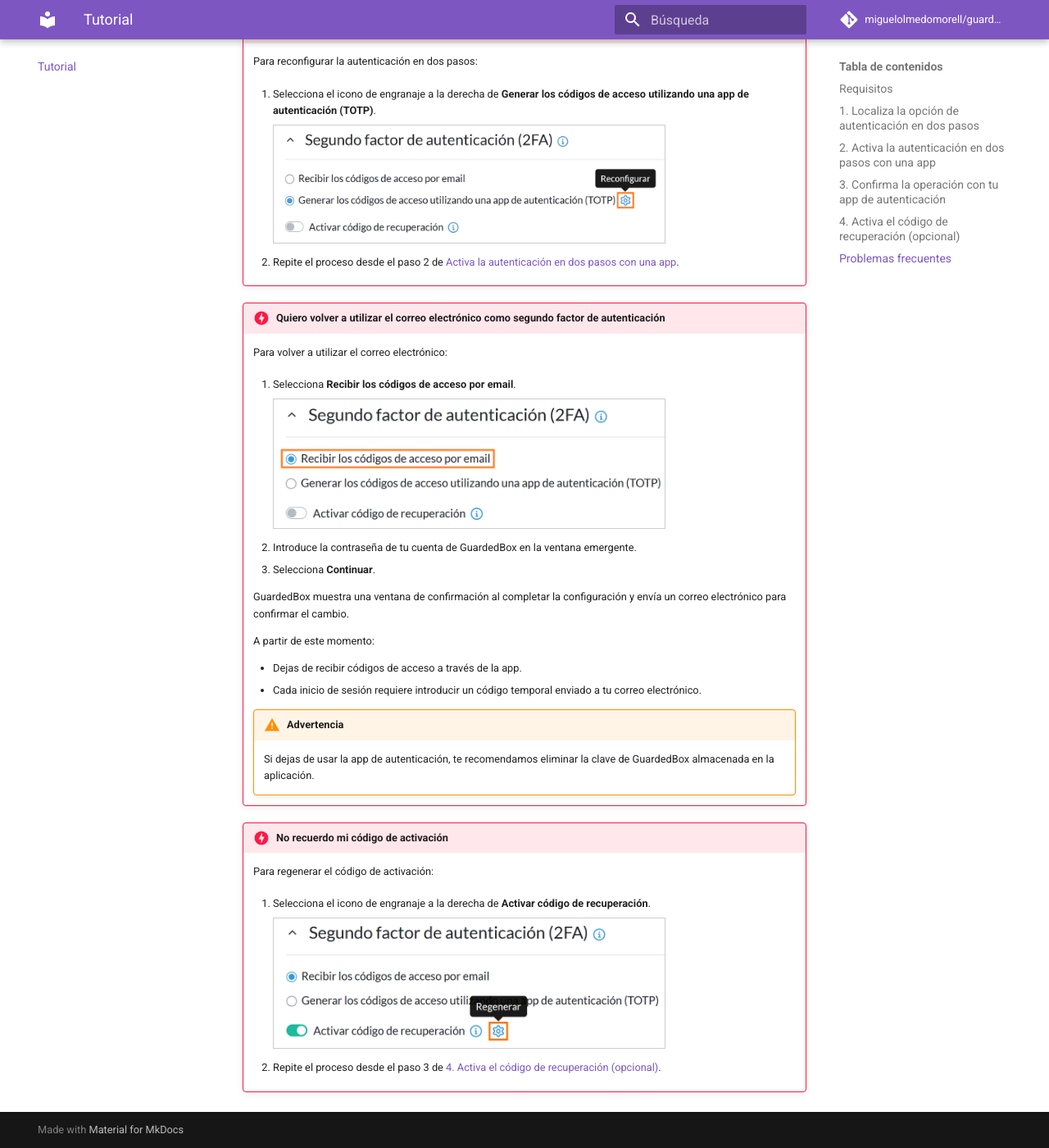
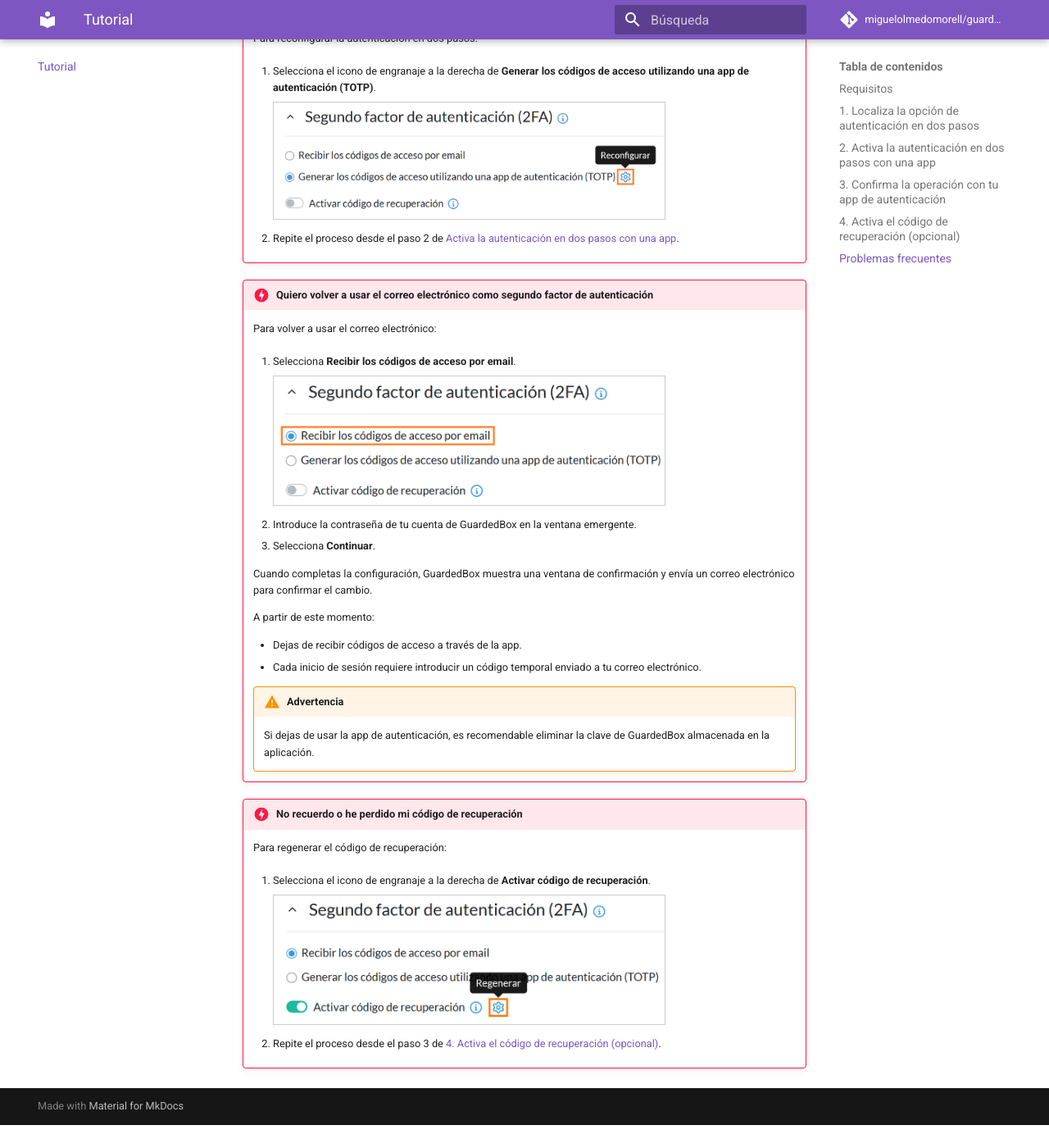
Before and after one commit to MiguelOlmedoMorell/guardedbox-test, an MkDocs documentation site: the page built from docs/index.md, in a window 1280 px wide and 1400 px high, scrolled down 4360 px. Shown: the whole window at 82% size. Built offline with MkDocs 1.6.1 and Material for MkDocs 9.7.7, drawn with Linux system fonts in a browser that asks for light colours; comment, search, counter and statistics services are not loaded; after the commit the page ends 5732 px from its top, so only the background shows below that; some of the changed text lies outside the part shown.

Commit message:
Final draft

```diff
--- a/docs/index.md
+++ b/docs/index.md
@@ -9,9 +9,9 @@ Antes de empezar, asegúrate de tener lo siguiente:
 - Una cuenta activa en GuardedBox
 - Acceso al correo electrónico asociado a tu cuenta
 - Una app de autenticación móvil compatible con TOTP. Por ejemplo:
-    - [Microsoft Authenticator](https://support.microsoft.com/en-US/authenticator/download-microsoft-authenticator)
-    - [Google Authenticator](https://support.google.com/accounts/answer/1066447?hl=es&co=GENIE.Platform%3DAndroid)
-    - [Aegis Authenticator](https://getaegis.app/)
+  - [Microsoft Authenticator](https://support.microsoft.com/en-US/authenticator/download-microsoft-authenticator)
+  - [Google Authenticator](https://support.google.com/accounts/answer/1066447?hl=es&co=GENIE.Platform%3DAndroid)
+  - [Aegis Authenticator](https://getaegis.app/)
 
 Este procedimiento no modifica tu contraseña ni tus secretos almacenados.
 
@@ -69,7 +69,7 @@ Los códigos TOTP (Time-based One-Time Password) son códigos numéricos tempora
 !!! warning "Advertencia"
     El código generado por la app solo es válido durante un breve periodo. Después se genera uno nuevo.
 
-GuardedBox muestra una ventana de confirmación al completar la configuración y envía un correo electrónico para confirmar el cambio.
+Cuando completas la configuración, GuardedBox muestra una ventana de confirmación y envía un correo electrónico para confirmar el cambio.
 
 A partir de este momento:
 
@@ -77,7 +77,7 @@ A partir de este momento:
 - Cada inicio de sesión requiere introducir un código temporal generado en tu app de autenticación.
 
 !!! tip "Consejo"
-    Después de activar la autenticación en dos pasos con una app, te recomendamos [generar un código de recuperación](#codigo-recuperacion).
+    Después de activar la autenticación en dos pasos con una app, es recomendable [generar un código de recuperación](#codigo-recuperacion).
 
 ## 4. Activa el código de recuperación (opcional) {#codigo-recuperacion}
 
@@ -91,7 +91,7 @@ Un código de recuperación es un código de un solo uso que permite acceder a t
 3. Introduce la contraseña de tu cuenta de GuardedBox en la ventana emergente.
 4. Selecciona **Continuar**.
 
-GuardedBox muestra una ventana de confirmación con el código de recuperación y envía un correo electrónico para confirmar el cambio. Copia el código y guárdalo en un lugar seguro pero accesible.
+Cuando completas la configuración, GuardedBox muestra una ventana de confirmación con el código de recuperación y envía un correo electrónico. Copia el código y guárdalo en un lugar seguro pero accesible.
 
 !!! warning "Advertencia"
     - Si pierdes u olvidas el código de recuperación, puedes generar uno nuevo. El código anterior deja de ser válido.
@@ -118,8 +118,8 @@ GuardedBox muestra una ventana de confirmación con el código de recuperación
 
     2. Repite el proceso desde el paso 2 de [Activa la autenticación en dos pasos con una app](#activar-autenticacion).
 
-!!! danger "Quiero volver a utilizar el correo electrónico como segundo factor de autenticación"
-    Para volver a utilizar el correo electrónico:
+!!! danger "Quiero volver a usar el correo electrónico como segundo factor de autenticación"
+    Para volver a usar el correo electrónico:
 
     1. Selecciona **Recibir los códigos de acceso por email**.
 
@@ -128,7 +128,7 @@ GuardedBox muestra una ventana de confirmación con el código de recuperación
     2. Introduce la contraseña de tu cuenta de GuardedBox en la ventana emergente.
     3. Selecciona **Continuar**.
 
-    GuardedBox muestra una ventana de confirmación al completar la configuración y envía un correo electrónico para confirmar el cambio.
+    Cuando completas la configuración, GuardedBox muestra una ventana de confirmación y envía un correo electrónico para confirmar el cambio.
 
     A partir de este momento:
 
@@ -136,10 +136,10 @@ GuardedBox muestra una ventana de confirmación con el código de recuperación
     - Cada inicio de sesión requiere introducir un código temporal enviado a tu correo electrónico.
 
     !!! warning "Advertencia"
-        Si dejas de usar la app de autenticación, te recomendamos eliminar la clave de GuardedBox almacenada en la aplicación.
+        Si dejas de usar la app de autenticación, es recomendable eliminar la clave de GuardedBox almacenada en la aplicación.
 
-!!! danger "No recuerdo mi código de activación"
-    Para regenerar el código de activación:
+!!! danger "No recuerdo o he perdido mi código de recuperación"
+    Para regenerar el código de recuperación:
 
     1. Selecciona el icono de engranaje a la derecha de **Activar código de recuperación**.
 
```
Also changed, not shown: other parts of docs/index.md (+1 -1 lines), docs/Reto.md (added, +37 -0 lines), .github/workflows/Reto.md (deleted).
